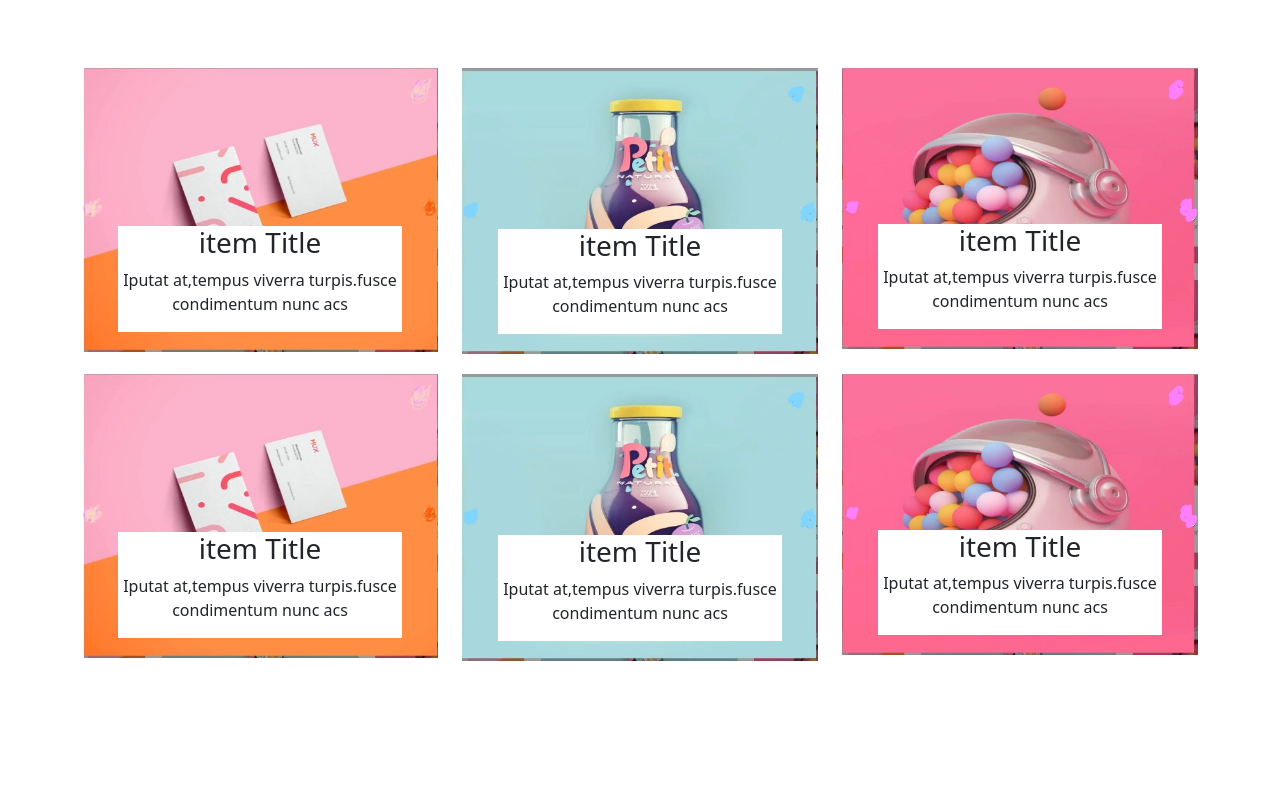
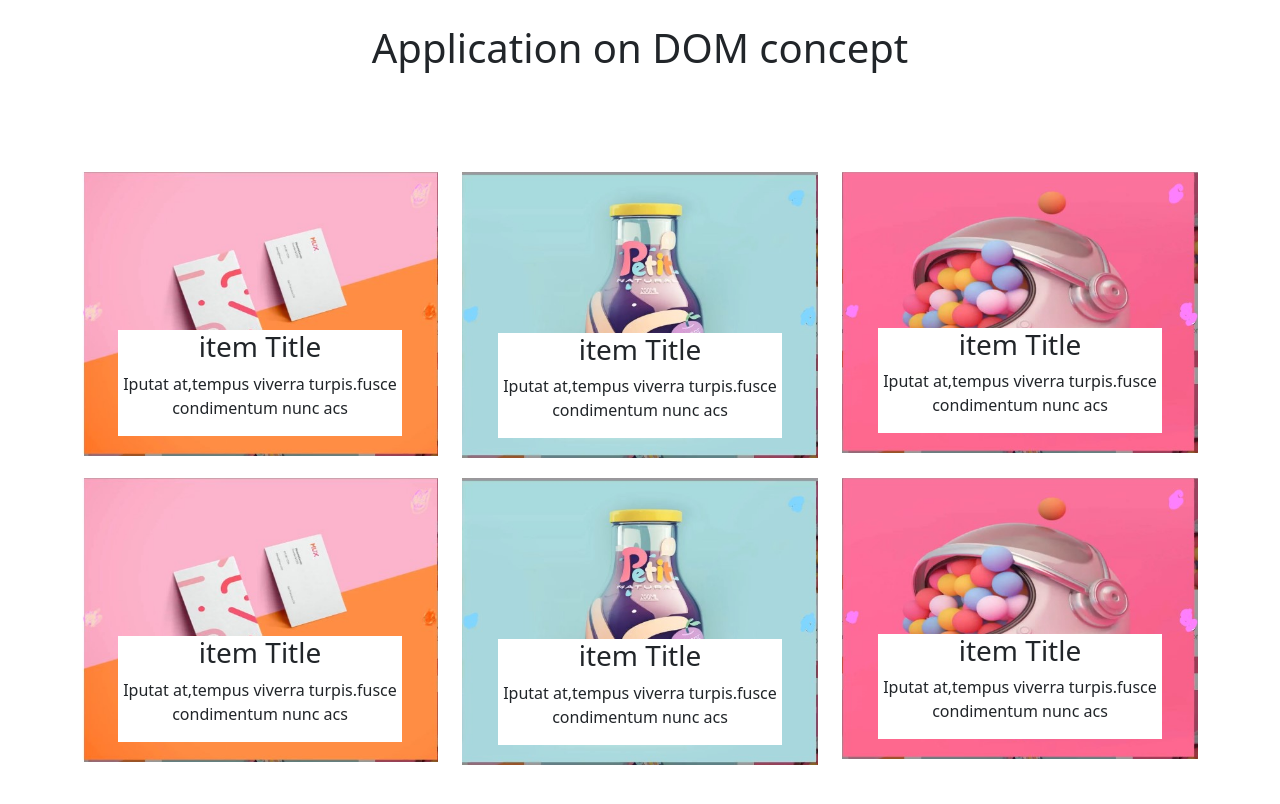
Before and after one commit to Mousa-Othman/Project-One-By-DOM, a plain HTML site: page index.html in a window 1280 px wide. Drawn offline with Linux system fonts and the light colour scheme.

Commit message:
Update index.html

```diff
--- a/index.html
+++ b/index.html
@@ -9,6 +9,9 @@
     <link rel="stylesheet" href="Css/style.css">
 </head>
 <body>
+    <div class="p-4 d-flex justify-content-center">
+        <h1 >Application on DOM  concept</h1>
+    </div>
     <div class="container py-5">
         <div class="row">
             <div class="col-lg-4 col-md-6">
```
